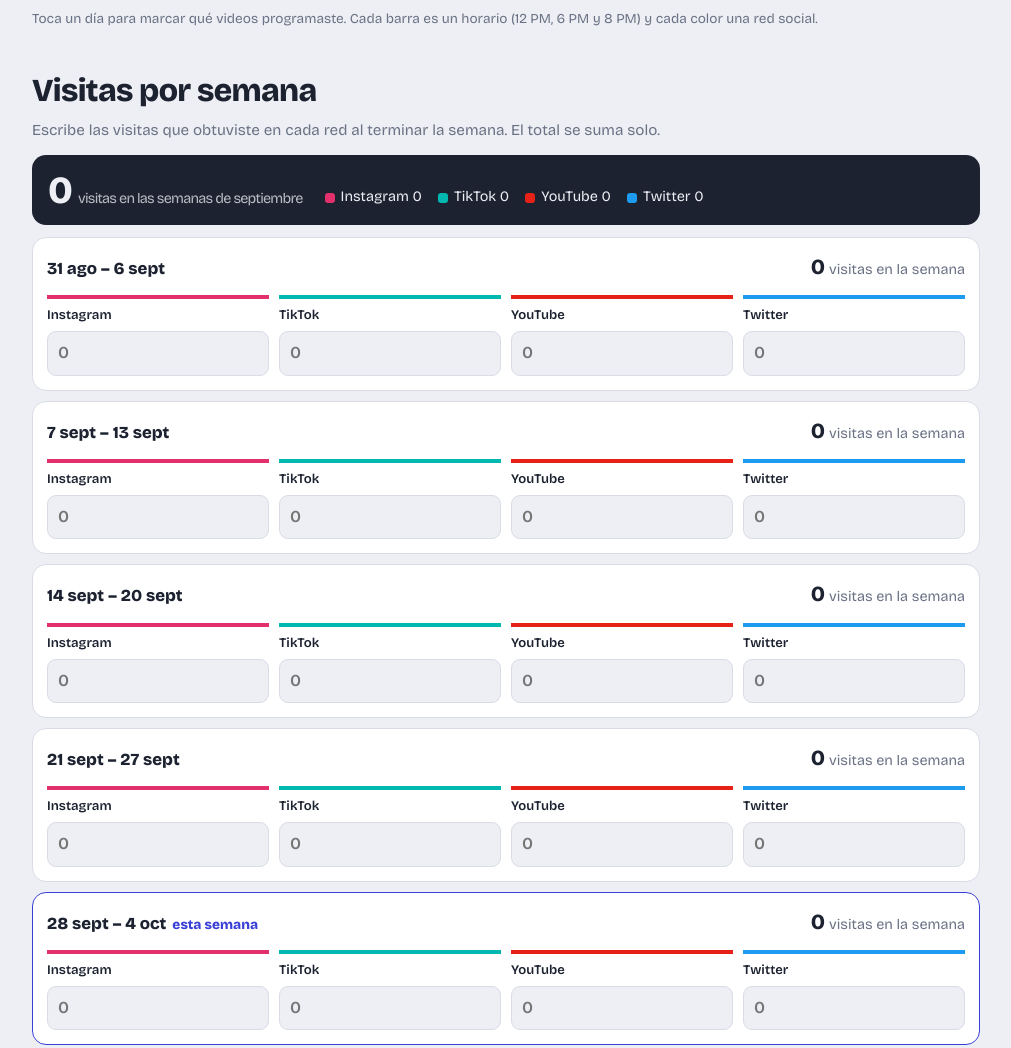
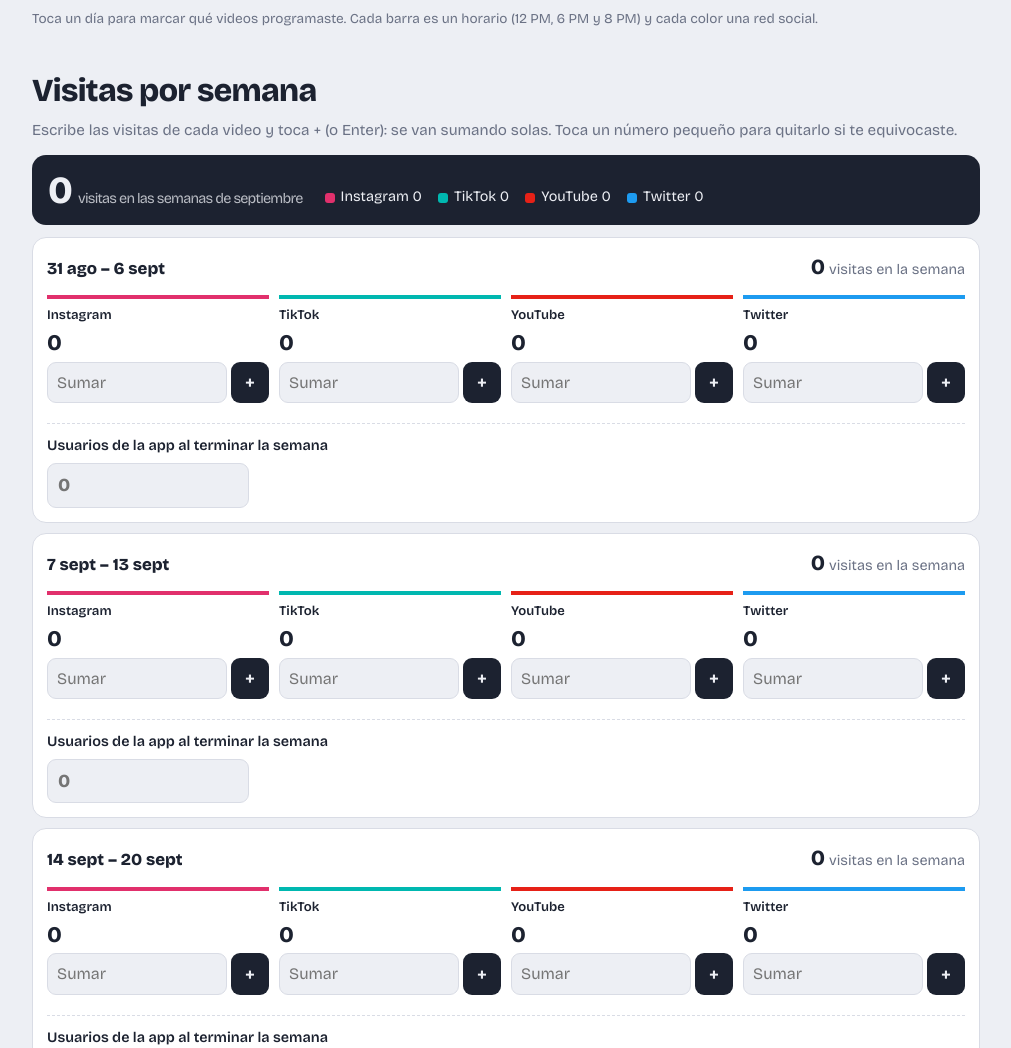
Before and after one commit to yovoyapp/Calendario-Marketing-, a plain HTML site: page index.html in a window 1280 px wide. Shown: the part 645-1693 px from the top of the page, without its empty margins (134-1145 px from the left). Drawn offline with nearby package versions, Linux system fonts and the light colour scheme.

Commit message:
Add files via upload

```diff
--- a/index.html
+++ b/index.html
@@ -91,10 +91,22 @@ h1{font-size:clamp(1.9rem,6vw,3rem);font-weight:800;letter-spacing:-.03em;line-h
 .wtotal{color:var(--muted);font-size:.9rem}
 .wtotal strong{color:var(--ink);font-size:1.35rem;font-weight:800;margin-right:4px}
 .vin{display:grid;grid-template-columns:repeat(4,minmax(0,1fr));gap:10px}
-.v{display:flex;flex-direction:column;gap:6px;font-size:.82rem;font-weight:600;border-top:4px solid var(--line);padding-top:7px}
+.v{display:flex;flex-direction:column;gap:6px;border-top:4px solid var(--line);padding-top:7px;min-width:0}
 .v.ig{border-color:var(--ig)} .v.tt{border-color:var(--tt)} .v.yt{border-color:var(--yt)} .v.tw{border-color:var(--tw)}
-.v input{width:100%;font:inherit;font-size:1.05rem;padding:9px 10px;border:1px solid var(--line);border-radius:9px;background:var(--bg);color:var(--ink)}
-.v input:focus-visible{outline:3px solid var(--today);outline-offset:1px}
+.pname{font-size:.82rem;font-weight:600}
+.ptotal{font-size:1.4rem;font-weight:800;letter-spacing:-.01em;line-height:1.1}
+.adder{display:flex;gap:4px}
+.adder input{flex:1;min-width:0;font:inherit;font-size:1rem;padding:8px 9px;border:1px solid var(--line);border-radius:9px;background:var(--bg);color:var(--ink)}
+.adder button{flex:none;width:38px;border-radius:9px;border:none;background:var(--ink);color:var(--bg);font-size:1.25rem;font-weight:600}
+.adder input:focus-visible,.wusers input:focus-visible{outline:3px solid var(--today);outline-offset:1px}
+.chips{display:flex;flex-wrap:wrap;gap:4px}
+.chip{border:1px solid var(--line);background:none;border-radius:999px;padding:2px 8px;font-size:.75rem;color:var(--muted)}
+.chip:hover{color:var(--ink);border-color:var(--ink)}
+.wusers{margin-top:14px;padding-top:12px;border-top:1px dashed var(--line);display:flex;flex-wrap:wrap;align-items:flex-end;gap:8px 16px}
+.wusers label{display:flex;flex-direction:column;gap:6px;font-size:.9rem;font-weight:600}
+.wusers input{width:11em;max-width:100%;font:inherit;font-size:1.15rem;font-weight:800;padding:8px 10px;border:1px solid var(--line);border-radius:9px;background:var(--bg);color:var(--ink)}
+.udiff{color:var(--muted);font-size:.85rem;padding-bottom:10px}
+.udiff.up{color:#1E9E5A} .udiff.down{color:var(--yt)}
 
 /* Panel del día */
 .backdrop{position:fixed;inset:0;background:rgba(10,12,20,.45);display:none;z-index:10}
@@ -166,7 +178,7 @@ h1{font-size:clamp(1.9rem,6vw,3rem);font-weight:800;letter-spacing:-.03em;line-h
 
   <section class="views" aria-labelledby="viewsTitle">
     <h2 id="viewsTitle">Visitas por semana</h2>
-    <p class="intro">Escribe las visitas que obtuviste en cada red al terminar la semana. El total se suma solo.</p>
+    <p class="intro">Escribe las visitas de cada video y toca + (o Enter): se van sumando solas. Toca un número pequeño para quitarlo si te equivocaste.</p>
     <div class="vsum" id="vsum"></div>
     <div class="weeks" id="weeks"></div>
   </section>
@@ -256,47 +268,107 @@ function render(){
 }
 
 /* ---------- Visitas semanales ---------- */
-function weekTotal(k){const w=views[k]||{};return PLATS.reduce((a,p)=>a+(Number(w[p.id])||0),0)}
+function entries(k,p){const v=views[k]&&views[k][p];if(Array.isArray(v))return v;if(typeof v==="number")return [v];return []}
+function platTotal(k,p){return entries(k,p).reduce((a,b)=>a+b,0)}
+function weekTotal(k){return PLATS.reduce((a,p)=>a+platTotal(k,p.id),0)}
+function cleanWeek(k){if(views[k]&&!Object.keys(views[k]).length)delete views[k]}
+function parseAmounts(str){
+  return str.replace(/[\s.,]/g,"").split("+").map(x=>Math.round(Number(x))).filter(n=>n>0&&isFinite(n));
+}
+function prevWeekKey(start){const d=new Date(start);d.setDate(d.getDate()-7);return keyDate(d)}
+function getUsers(k){const u=views[k]&&views[k].u;return typeof u==="number"?u:null}
 function monthWeeks(){
   const list=[];let d=mondayOf(new Date(viewY,viewM,1));
   const last=new Date(viewY,viewM+1,0);
   while(d<=last){list.push(new Date(d));d.setDate(d.getDate()+7)}
   return list;
 }
+const fmtShort=x=>x.toLocaleDateString("es",{day:"numeric",month:"short"});
+
+function buildWeek(start){
+  const k=keyDate(start),thisWeek=keyDate(mondayOf(now));
+  const end=new Date(start);end.setDate(end.getDate()+6);
+  const card=document.createElement("div");
+  card.className="week"+(k===thisWeek?" current":"");
+  card.dataset.k=k;
+  const u=getUsers(k);
+  card.innerHTML=`<div class="week-head"><b>${fmtShort(start)} – ${fmtShort(end)}${k===thisWeek?"<em>esta semana</em>":""}</b>
+      <span class="wtotal"><strong>${fmtN(weekTotal(k))}</strong>visitas en la semana</span></div>
+    <div class="vin">${PLATS.map(p=>`<div class="v ${p.id}">
+        <span class="pname">${p.name}</span>
+        <div class="ptotal">${fmtN(platTotal(k,p.id))}</div>
+        <div class="adder"><input type="text" inputmode="numeric" placeholder="Sumar" data-p="${p.id}" aria-label="Visitas a sumar en ${p.name}"><button data-p="${p.id}" aria-label="Sumar a ${p.name}">+</button></div>
+        <div class="chips">${entries(k,p.id).map((n,i)=>`<button class="chip" data-p="${p.id}" data-i="${i}" aria-label="Quitar ${fmtN(n)}" title="Quitar">${fmtN(n)} ×</button>`).join("")}</div>
+      </div>`).join("")}</div>
+    <div class="wusers">
+      <label>Usuarios de la app al terminar la semana
+        <input type="number" inputmode="numeric" min="0" step="1" placeholder="0" class="uin" value="${u!=null?u:""}">
+      </label>
+      <span class="udiff"></span>
+    </div>`;
+
+  const add=(pid)=>{
+    const inp=card.querySelector(`.adder input[data-p="${pid}"]`);
+    const nums=parseAmounts(inp.value);
+    if(!nums.length){inp.focus();return}
+    views[k]=views[k]||{};
+    views[k][pid]=entries(k,pid).concat(nums);
+    saveViews();refreshWeek(start,pid);
+  };
+  card.querySelectorAll(".adder button").forEach(b=>b.onclick=()=>add(b.dataset.p));
+  card.querySelectorAll(".adder input").forEach(i=>i.onkeydown=e=>{if(e.key==="Enter"){e.preventDefault();add(i.dataset.p)}});
+  card.querySelectorAll(".chip").forEach(c=>c.onclick=()=>{
+    const arr=entries(k,c.dataset.p).slice();arr.splice(Number(c.dataset.i),1);
+    views[k]=views[k]||{};
+    if(arr.length)views[k][c.dataset.p]=arr;else delete views[k][c.dataset.p];
+    cleanWeek(k);saveViews();refreshWeek(start,null);
+  });
+
+  const uin=card.querySelector(".uin");
+  const showDiff=()=>{
+    const el=card.querySelector(".udiff"),cur=getUsers(k),prev=getUsers(prevWeekKey(start));
+    el.className="udiff";
+    if(cur==null){el.textContent="";return}
+    if(prev==null){el.textContent="Sin dato de la semana anterior";return}
+    const d=cur-prev;
+    el.textContent=d===0?"Igual que la semana anterior":`${d>0?"+":""}${fmtN(d)} vs. la semana anterior`;
+    el.classList.add(d>0?"up":d<0?"down":"x");
+  };
+  uin.oninput=()=>{
+    const n=uin.value===""?NaN:Math.max(0,Math.round(Number(uin.value)));
+    views[k]=views[k]||{};
+    if(isNaN(n))delete views[k].u;else views[k].u=n;
+    cleanWeek(k);saveViews();showDiff();renderViewsSummary();
+  };
+  uin.onchange=()=>renderViews(); // actualiza la diferencia de la semana siguiente
+  showDiff();
+  return card;
+}
+function refreshWeek(start,focusPid){
+  const box=document.getElementById("weeks");
+  const old=box.querySelector(`.week[data-k="${keyDate(start)}"]`);
+  const fresh=buildWeek(start);
+  old?box.replaceChild(fresh,old):box.appendChild(fresh);
+  if(focusPid)fresh.querySelector(`.adder input[data-p="${focusPid}"]`).focus();
+  renderViewsSummary();
+}
 function renderViews(){
   const box=document.getElementById("weeks");box.innerHTML="";
-  const fmt=x=>x.toLocaleDateString("es",{day:"numeric",month:"short"});
-  const thisWeek=keyDate(mondayOf(now));
-  monthWeeks().forEach(start=>{
-    const k=keyDate(start);
-    const end=new Date(start);end.setDate(end.getDate()+6);
-    const card=document.createElement("div");
-    card.className="week"+(k===thisWeek?" current":"");
-    card.innerHTML=`<div class="week-head"><b>${fmt(start)} – ${fmt(end)}${k===thisWeek?"<em>esta semana</em>":""}</b><span class="wtotal"></span></div>
-      <div class="vin">${PLATS.map(p=>{const v=views[k]&&views[k][p.id]!=null?views[k][p.id]:"";
-        return `<label class="v ${p.id}"><span>${p.name}</span><input type="number" inputmode="numeric" min="0" step="1" placeholder="0" data-p="${p.id}" value="${v}"></label>`}).join("")}</div>`;
-    const upd=()=>{card.querySelector(".wtotal").innerHTML=`<strong>${fmtN(weekTotal(k))}</strong>visitas en la semana`};
-    card.querySelectorAll("input").forEach(inp=>{
-      inp.oninput=()=>{
-        const n=inp.value===""?NaN:Math.max(0,Math.round(Number(inp.value)));
-        views[k]=views[k]||{};
-        if(isNaN(n))delete views[k][inp.dataset.p];else views[k][inp.dataset.p]=n;
-        if(!Object.keys(views[k]).length)delete views[k];
-        saveViews();upd();renderViewsSummary();
-      };
-    });
-    upd();box.appendChild(card);
-  });
+  monthWeeks().forEach(s=>box.appendChild(buildWeek(s)));
   renderViewsSummary();
 }
 function renderViewsSummary(){
-  const per={ig:0,tt:0,yt:0,tw:0};
-  monthWeeks().forEach(s=>{const w=views[keyDate(s)]||{};PLATS.forEach(p=>per[p.id]+=Number(w[p.id])||0)});
+  const per={ig:0,tt:0,yt:0,tw:0};let lastUsers=null,lastLabel="";
+  monthWeeks().forEach(s=>{
+    const k=keyDate(s);PLATS.forEach(p=>per[p.id]+=platTotal(k,p.id));
+    const u=getUsers(k);if(u!=null){lastUsers=u;lastLabel=fmtShort(s)}
+  });
   const sum=Object.values(per).reduce((a,b)=>a+b,0);
   const month=new Date(viewY,viewM,1).toLocaleDateString("es",{month:"long"});
   document.getElementById("vsum").innerHTML=
     `<div class="big">${fmtN(sum)}<small>visitas en las semanas de ${month}</small></div>
-     <div class="per">${PLATS.map(p=>`<span><i class="dot" style="background:var(--${p.id})"></i>${p.name} ${fmtN(per[p.id])}</span>`).join("")}</div>`;
+     <div class="per">${PLATS.map(p=>`<span><i class="dot" style="background:var(--${p.id})"></i>${p.name} ${fmtN(per[p.id])}</span>`).join("")}
+     ${lastUsers!=null?`<span>Usuarios: ${fmtN(lastUsers)} (semana del ${lastLabel})</span>`:""}</div>`;
 }
 
 /* ---------- Panel del día ---------- */
```
